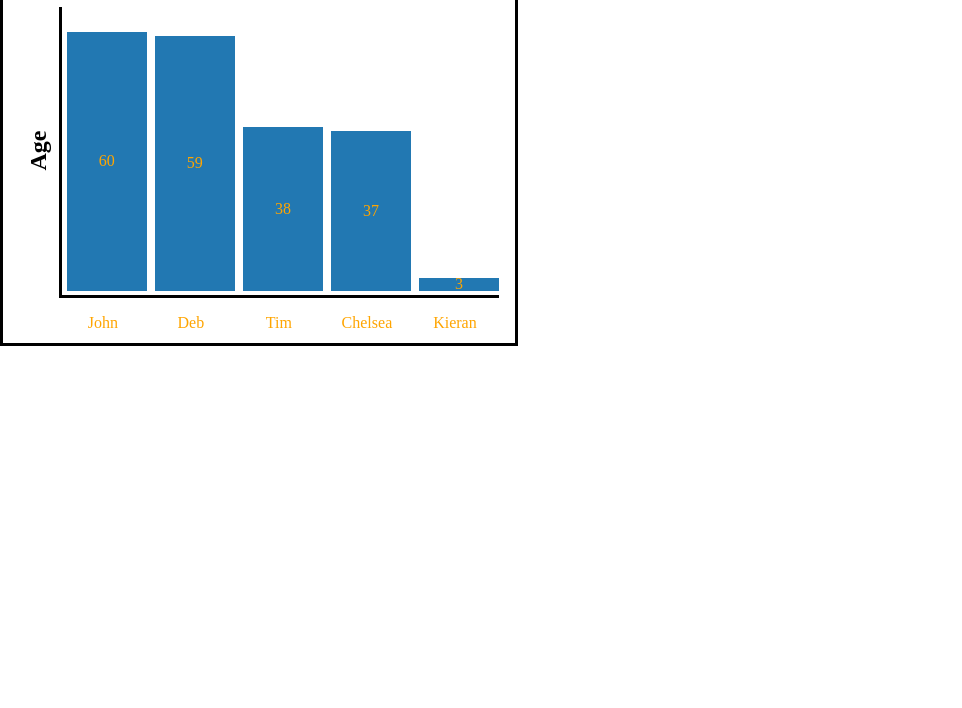
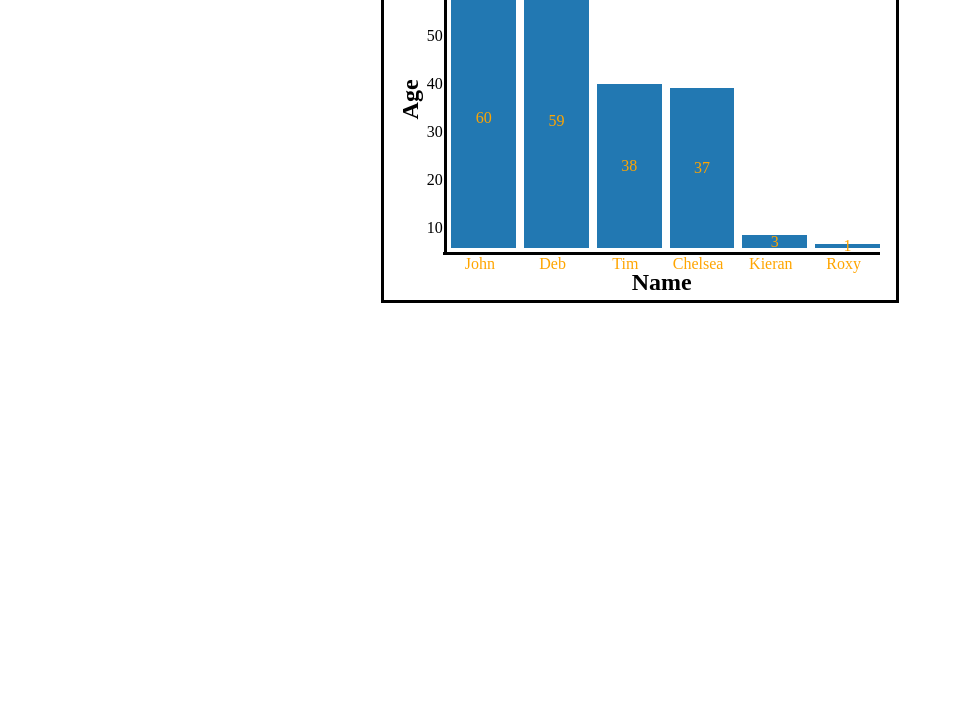
Before and after one commit to timjquigg/bar-chart, a website with bundled scripts: page index.html in a window 1280 px wide. Shown: the part 92-800 px from the top of the page, without its empty margins (0-962 px from the left). Built offline with nearby package versions, Linux system fonts and the light colour scheme.

Commit message:
added y-axis ticks and axis titles

```diff
--- a/draw-bar-chart.js
+++ b/draw-bar-chart.js
@@ -8,7 +8,6 @@ const defaultStyleOptions = {
     'height': '100%',
     'width': '100%',
     'margin-left': '-0.2em',
-    //'padding-left': '0.2em',
   },
   'chart': {
     'width': '100%',
@@ -29,29 +28,42 @@ const defaultStyleOptions = {
   },
   'y-axis': {
     'height': '90%',
+    'width': '10%',
     'border-right-style': 'solid',
     'display': 'inline-flex',
     'flex-direction': 'column',
     'justify-content': 'center',
+    'flex-wrap': 'wrap',
   },
   'y-axis-title': {
+    'width': '50%',
     'transform': 'rotate(-90deg)',
+    'text-align': 'center',
+  },
+  'break': {
+    'flex-basis': '100%',
+    'height': 0,
   },
   'tick': {
-    'height': '10%',
+    'margin': 'auto',
   },
   'x-axis': {
-    'clear': 'both',
+    //'clear': 'both',
     'display': 'inline-flex', //do not change
     'flex-direction': 'row', //do not change
     'height': '10%', //do not change
     'width': '100%',
     'border-top-style': 'solid',
+    'flex-wrap': 'wrap',
+    'margin': '0',
   },
   'x-axis-labels': {
-    'display': 'flex',
-    'flex-direction': 'column',
+    'height': '40%',
   },
+  'x-axis-title': {
+    'width': '100%',
+    'height': '50%',
+  }
 
 }
 
@@ -67,15 +79,22 @@ export const drawBarChart = function (data, options, element) {
   yAxis.addClass('y-axis')
   let yAxisTitle = $("<h2></h2>");
   yAxisTitle.addClass('y-axis-title');
-  yAxisTitle.text('Age');
+  yAxisTitle.text(options['axis']['y-axis']['title']);
   yAxis.append(yAxisTitle);
-  /*
-    for (let i = 0; i <= 90; i += 10) {
-      let newTick = $("<div></div>");
-      newTick.addClass('tick');
-      yAxis.append(newTick);
-    }
-  */
+  let lineBreak = $("<div></div>");
+  lineBreak.addClass('break');
+  yAxis.append(lineBreak);
+  let interval = options['axis']['y-axis']['tick-intervals']
+  let maxTick = Math.ceil(max / interval) * 10;
+
+  for (let i = maxTick; i >= 1; i -= interval) {
+    let newTick = $("<div></div>");
+    //newTick.css('height', (interval) / maxTick * 100) + '%')
+    newTick.addClass('tick');
+    newTick.append(`<p>${i}</p>`)
+    yAxis.append(newTick);
+  }
+
   // Creates container for the bars
   const graph = $('<div></div>');
   graph.addClass('chart');
@@ -112,10 +131,16 @@ export const drawBarChart = function (data, options, element) {
     xAxis.append(newDiv);
   }
 
+  let xAsixTitle = $("<h2></h2>");
+  xAsixTitle.addClass('x-axis-title');
+  xAsixTitle.text(options['axis']['x-axis']['title']);
+  xAxis.append(xAsixTitle);
+
   let barsAndXAxis = $("<div></div>");
   barsAndXAxis.addClass('bars-x-axis');
   barsAndXAxis.append(graph);
   barsAndXAxis.append(xAxis);
+
 
   // Adds the styling class to the chart frame
   $('#' + element).addClass('chart-frame');
@@ -132,17 +157,18 @@ export const drawBarChart = function (data, options, element) {
   }
 
   // Change styling based on options parameter
-  for (let className in options) {
-    for (let key in options[className]) {
-      $("." + className).css(options[className], options[className][key]);
+  for (let className in options['styles']) {
+    for (let key in options['styles'][className]) {
+      $("." + className).css(options['styles'][className], options['styles'][className][key]);
     }
   }
   // Centers the chart
-  $('.chart').css('margin-left', options['bar']['margin']);
+  $('.chart').css('margin-left', options['styles']['bar']['margin']);
+  $('.y-axis').css('margin-bottom', options['styles']['bar']['margin']);
 
   // The below makes sure that the label widths match the bar widths
-  $('.x-axis').css('width', options['chart']['width']);
-  $('.x-axis').css('margin', options['bar']['margin']);
+  $('.x-axis').css('width', options['styles']['chart']['width']);
+  $('.x-axis').css('margin', options['styles']['bar']['margin']);
 
   // The below is to make the graphs start from the bottom
   $(".bar").css('margin-top', 'auto');
--- a/script.js
+++ b/script.js
@@ -5,23 +5,22 @@ const data = [
   { Deb: 59 },
   { Tim: 38 },
   { Chelsea: 37 },
-  { Kieran: 3 }
+  { Kieran: 3 },
+  { Roxy: 1 },
 ]
 
 const chartFrame = "chart-frame";
 
 const styleOptions = {
+  'styles': {
     'chart-frame': {
       'border': '3px solid',
       'padding': '1em',
       'height': '40vh',
       'width': '60vh',
+      'margin': 'auto',
     },
-  /*'bars-x-axis': {
-    'height': '40vh',
-    'width': '60vh'
-  },
-  */'bar': {
+    'bar': {
       'background-color': 'rgb(34, 120, 178)', //Change background color
       'margin': '0.25em', //Change bar spacing
       'justify-content': 'center', //Flex-start - Top, Flex-end - Bottom, center - center
@@ -32,6 +31,16 @@ const styleOptions = {
     },
     'x-axis-labels': {
       'color': 'orange'
+    },
+  },
+  'axis': {
+    'x-axis': {
+      'title': 'Name',
+    },
+    'y-axis': {
+      'title': 'Age',
+      'tick-intervals': 10,
+    }
   }
 }
 
--- a/styles.css
+++ b/styles.css
@@ -1,4 +1,4 @@
-body {
+* {
   text-align: center;
   padding: 0;
   margin: 0;
```
Lines whose indentation alone changed are shown as unchanged.
